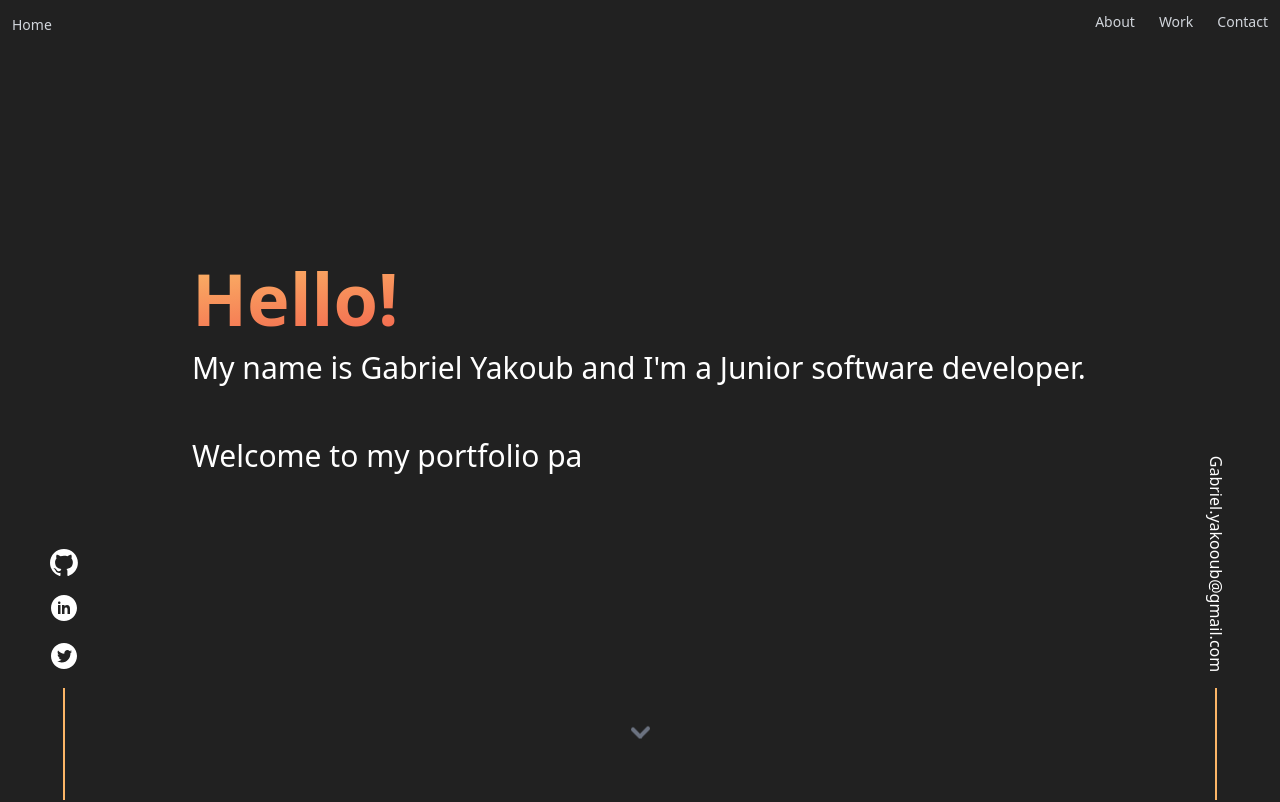
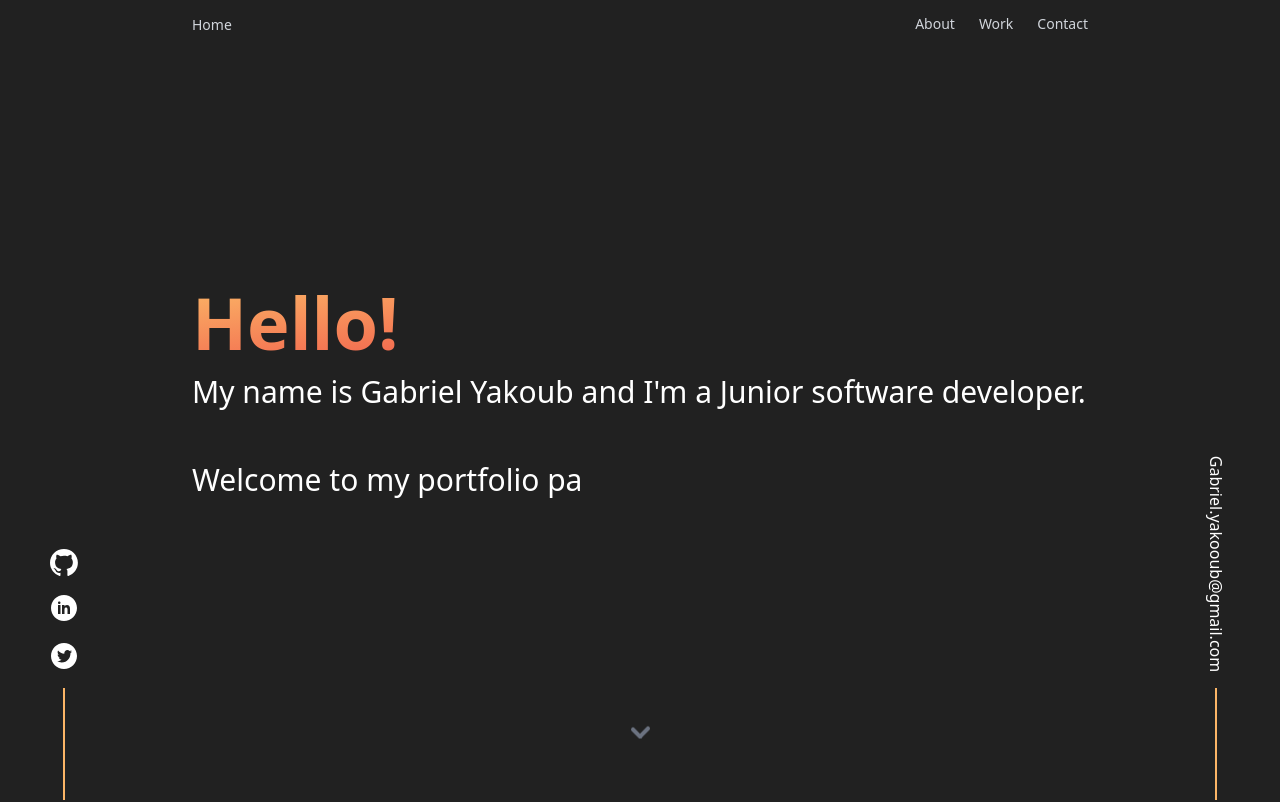
Before and after one commit to GabrielYKB/next.js-portfolio-2.0, a Next.js app: page / in a window 1280 px wide. Shown: the top 802 px of the page. Built offline with nearby package versions, Linux system fonts and the light colour scheme.

Commit message:
fixes to colors and bug fixes

```diff
--- a/src/components/About.tsx
+++ b/src/components/About.tsx
@@ -4,7 +4,7 @@ import Hero from "./Hero";
 export default function About() {
     return (
         <div id="about" className=" text-white mb-16" data-aos="fade-up">
-            <div className="mb-16 text-2xl font-semibold text-white flex items-center gap-6">
+            <div className=" text-2xl font-semibold text-white flex items-center gap-6">
                 <h3 className="flex items-center">About Me</h3>
                 <div className="h-0.5 xl:w-96 sm:w-60 lg:w-80 bg-[var(--detail)] relative top-1 w-40" />
             </div>
--- a/src/components/MainPage.tsx
+++ b/src/components/MainPage.tsx
@@ -42,7 +42,7 @@ export default function MainPage() {
                 <div className=" h-28 w-0.5 bg-[var(--detail)] " />
             </div>
 
-            <div className="sm:mx-auto sm:container mx-10">
+            <div className="sm:mx-auto md:container mx-10">
                 <Navbar />
                 <div className="">
                     <Intro />
--- a/src/components/Navbar.tsx
+++ b/src/components/Navbar.tsx
@@ -2,8 +2,8 @@ import { Link } from "react-scroll";
 
 export default function Navbar() {
     return (
-        <div className="text-white flex justify-between items-center flex-wrap  z-50 py-3">
-            <div className="md:fixed md:left-3 md:top-3">
+        <div className="text-white flex justify-between items-center flex-wrap z-50 py-3">
+            <div className=" md:left-3 md:top-3">
                 <Link
                     to="home"
                     smooth={true}
@@ -14,7 +14,7 @@ export default function Navbar() {
                     Home
                 </Link>
             </div>
-            <nav className="flex gap-6 right md:fixed md:right-3 md:top-3">
+            <nav className="flex gap-6 right  md:right-3 md:top-3">
                 <Link
                     to="about"
                     smooth={true}
--- a/src/styles/globals.css
+++ b/src/styles/globals.css
@@ -5,7 +5,7 @@
 :root {
     --bg: #212121;
     --primary: #323232;
-    --secondary: #474554;
+    --secondary: #343434;
     --detail: #fbb566;
 }
 .Typewriter__cursor {
```
